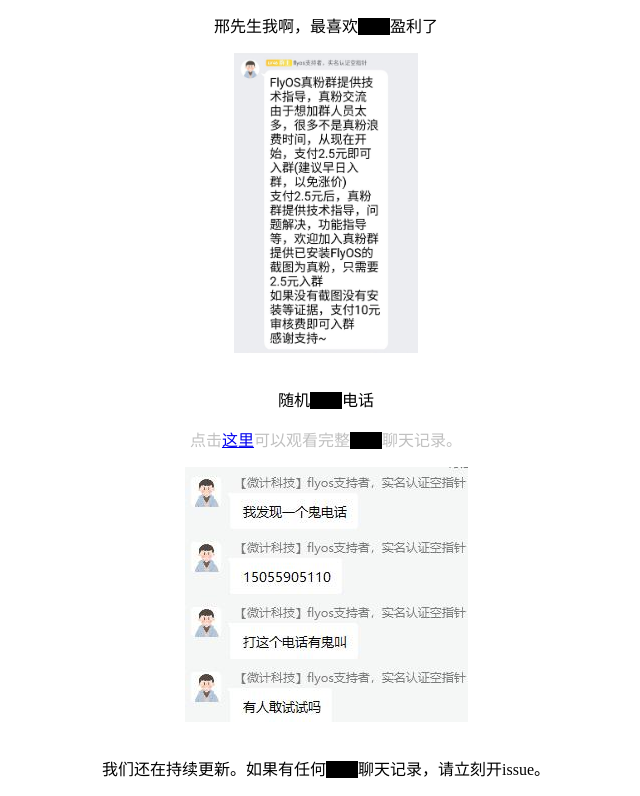
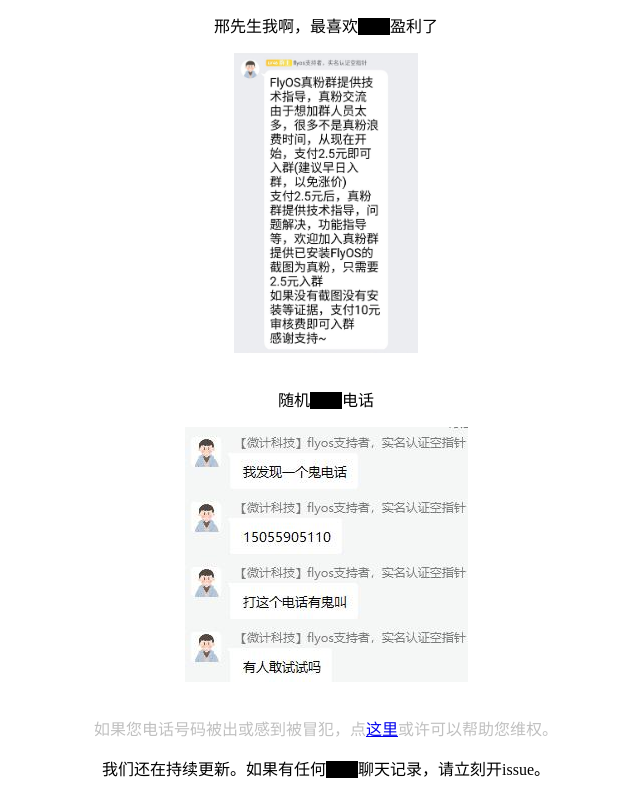
Before and after one commit to Aw-XwX/fuckFlyOS, a plain HTML site: page index.html in a window 1280 px wide. Shown: the part 1768-2564 px from the top of the page, without its empty margins (314-954 px from the left). Drawn offline with Linux system fonts and the light colour scheme.

Commit message:
Update index.html

```diff
--- a/index.html
+++ b/index.html
@@ -23,8 +23,8 @@
     <p class="text">邢先生我啊，最喜欢<span class="secret" title="你知道的太多了">迫真</span>盈利了</p>
     <img class="img" src="img/IMG6.jpg"><br>
     <p class="text">随机<span class="secret" title="你知道的太多了">申必</span>电话</p>
-    <p class="text hint">点击<a href="img/IMG5.jpg">这里</a>可以观看完整<span class="secret" title="你知道的太多了">申必</span>聊天记录。</p>
     <img class="img" src="img/IMG7.jpg"><br>
+    <p class="text hint">如果您电话号码被出或感到被冒犯，点<a href="https://110.qq.com">这里</a>或许可以帮助您维权。</p>
     <p class="text">我们还在持续更新。如果有任何<span class="secret" title="你知道的太多了">乐子</span>聊天记录，请立刻开issue。</p>
   </body>
 </html>
```
